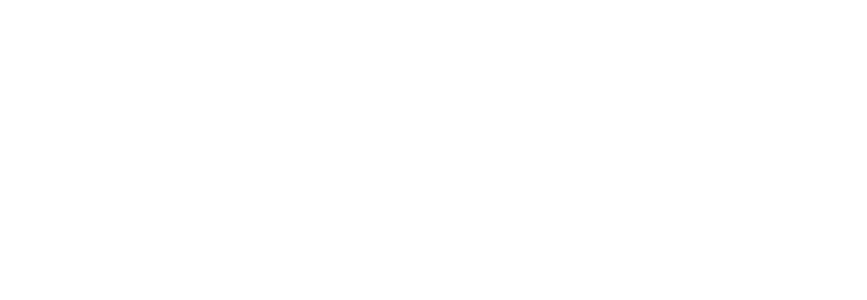
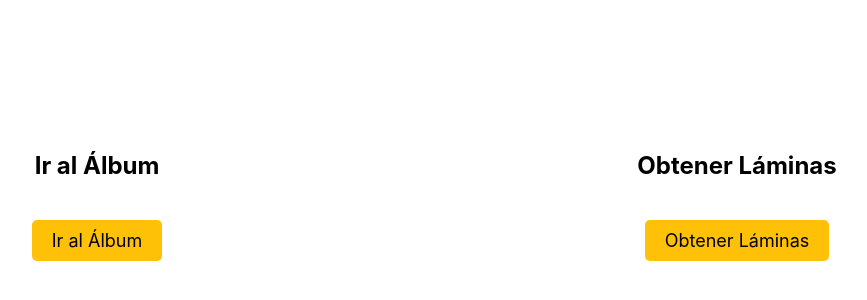
Before and after one commit to Villegas-06/laminas-star-wars, a React (Create React App) app in the folder star-wars/: page / in a window 1280 px wide. Before the commit this address had no page. Shown: the part 204-504 px from the top of the page, without its empty margins (223-1090 px from the left). Built offline with nearby package versions, Linux system fonts and the light colour scheme.

Commit message:
ruta por defecto

```diff
--- a/star-wars/src/App.tsx
+++ b/star-wars/src/App.tsx
@@ -24,7 +24,7 @@
     <Router>
         <div className="App">
           <Routes>
-            <Route path="/home" element={<HomeComponent />} />
+            <Route path="*" element={<HomeComponent />} />
             <Route
               path="/album"
               element={
```
